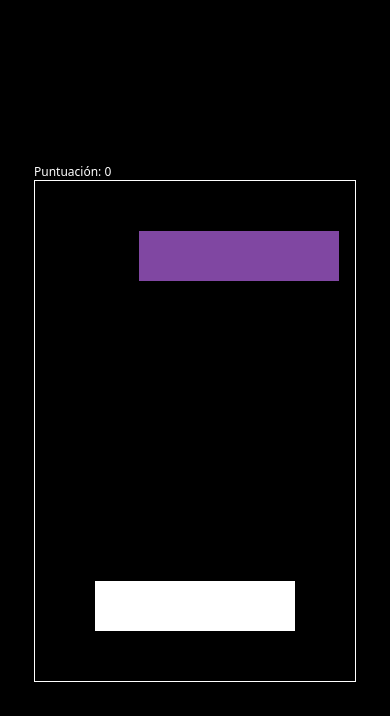
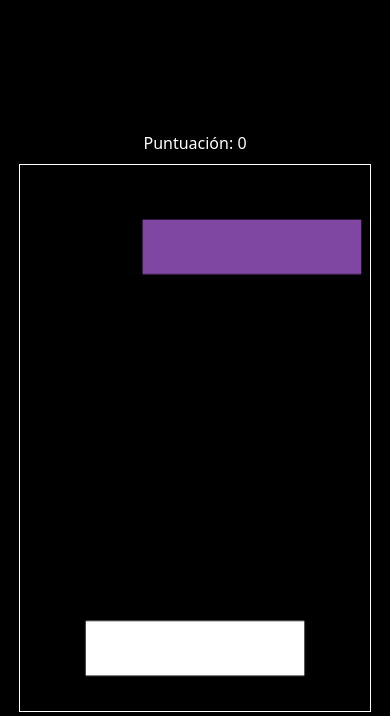
Before and after one commit to FrontEdd/stack-game-challenge, a plain HTML site: page index.html in a window 390 px wide. Drawn offline with Linux system fonts and the light colour scheme.

Commit message:
feat: make canvas responsive to different screen sizes

```diff
--- a/game.js
+++ b/game.js
@@ -1,6 +1,26 @@
 const canvas = document.querySelector("canvas");
 const ctx = canvas.getContext("2d");
 const score = document.querySelector("#score");
+
+// Configurar canvas responsive
+function setupCanvas() {
+  const maxWidth = Math.min(window.innerWidth * 0.9, 500);
+  const maxHeight = window.innerHeight * 0.7;
+
+  // Mantener aspect ratio 320:500 (0.64)
+  const aspectRatio = 0.64;
+
+  let width = maxWidth;
+  let height = width / aspectRatio;
+
+  if (height > maxHeight) {
+    height = maxHeight;
+    width = height * aspectRatio;
+  }
+
+  canvas.width = Math.floor(width);
+  canvas.height = Math.floor(height);
+}
 
 // Constantes
 const MODES = {
@@ -8,12 +28,16 @@ const MODES = {
   BOUNCE: "bounce",
   GAMEOVER: "gameover",
 };
-const INITIAL_BOX_WIDTH = 200;
-const INITIAL_BOX_Y = 600;
 
-const BOX_HEIGHT = 50;
-const INITIAL_Y_SPEED = 5;
-const INITIAL_X_SPEED = 2;
+// Configurar dimensiones iniciales
+setupCanvas();
+
+const INITIAL_BOX_WIDTH = canvas.width * 0.625; // 62.5% del ancho del canvas (200/320)
+const INITIAL_BOX_Y = canvas.height * 1.2; // Proporción basada en altura
+
+const BOX_HEIGHT = canvas.height * 0.1; // 10% de la altura del canvas (50/500)
+const INITIAL_Y_SPEED = canvas.height * 0.01; // 1% de la altura
+const INITIAL_X_SPEED = canvas.width * 0.00625; // Proporción similar al original
 
 // State
 let boxes = [];
@@ -232,4 +256,13 @@ canvas.onpointerdown = () => {
   }
 };
 
+// Manejar redimensionamiento de ventana
+window.addEventListener("resize", () => {
+  setupCanvas();
+  // Reiniciar el juego para ajustar las proporciones
+  if (mode !== MODES.GAMEOVER) {
+    restart();
+  }
+});
+
 restart();
--- a/index.html
+++ b/index.html
@@ -9,6 +9,6 @@
   </head>
   <body>
     <span>Puntuación: <span id="score">0</span></span>
-    <canvas id="canvas" width="320" height="500"></canvas>
+    <canvas id="canvas"></canvas>
   </body>
 </html>
--- a/styles.css
+++ b/styles.css
@@ -1,9 +1,14 @@
 body {
   background: #000;
   margin: 0;
-  display: grid;
-  place-content: center;
+  display: flex;
+  flex-direction: column;
+  align-items: center;
+  justify-content: center;
+  gap: 10px;
   height: 100vh;
+  padding: 20px;
+  box-sizing: border-box;
   font-family: system-ui, -apple-system, BlinkMacSystemFont, "Segoe UI",
     Roboto, Oxygen, Ubuntu, Cantarell, "Open Sans", "Helvetica Neue",
     sans-serif;
@@ -11,9 +16,12 @@ body {
 
 canvas {
   border: 1px solid white;
+  display: block;
+  max-width: 100%;
+  max-height: 100%;
 }
 
 span {
   color: white;
-  font-size: 12px;
+  font-size: 16px;
 }
```
